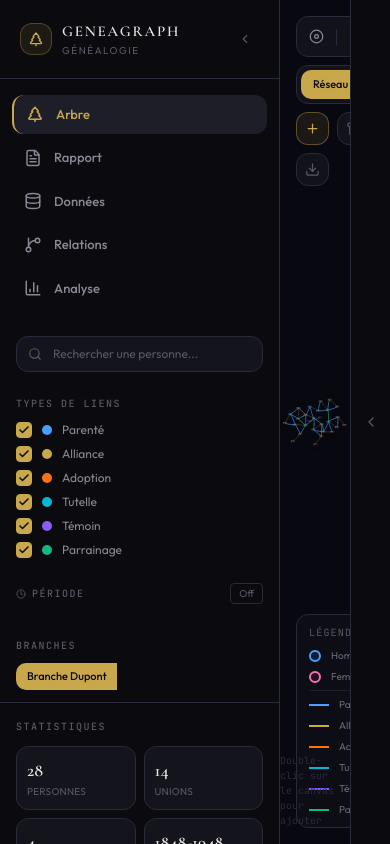
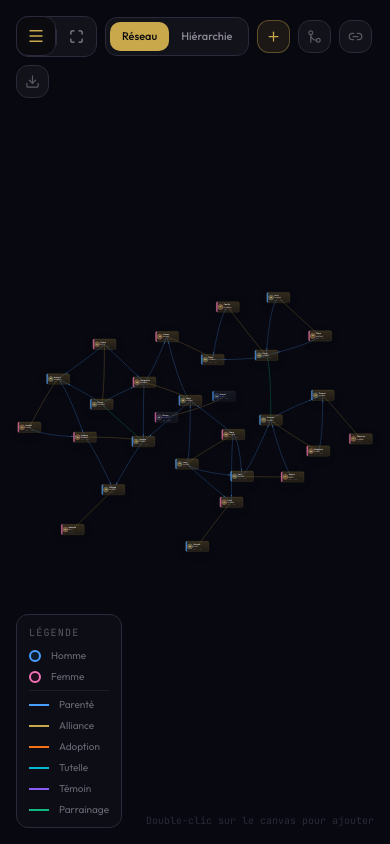
Before and after one commit to Ariinui/GeneaGraph, a React (Vite) app: page /#/ in a window 390 px wide. Built offline with nearby package versions, Linux system fonts and the light colour scheme.

Commit message:
fix: sidebar closed by default, person panel only shows on selection, mobile responsive improvements

```diff
--- a/package.json
+++ b/package.json
@@ -74,6 +74,7 @@
     "eslint-plugin-react-refresh": "^0.4.24",
     "globals": "^16.5.0",
     "kimi-plugin-inspect-react": "^1.0.3",
+    "node-appwrite": "^24.0.0",
     "postcss": "^8.5.6",
     "tailwindcss": "^3.4.19",
     "tailwindcss-animate": "^1.0.7",
--- a/src/components/PersonPanel.tsx
+++ b/src/components/PersonPanel.tsx
@@ -59,12 +59,17 @@ export default function PersonPanel() {
     }
   };
 
+  // Don't render anything if no person is selected
+  if (!person) {
+    return null;
+  }
+
   if (!panelOpen) {
     return (
       <button
         onClick={togglePanel}
-        className="w-[40px] min-w-[40px] h-screen bg-[#0a0a0f] border-l border-[#2a2a3a] flex flex-col items-center justify-center gap-1 text-[#5a5864] hover:text-[#c9a84c] hover:bg-[#0d0d15] transition-colors"
-        title="Ouvrir le panneau"
+        className="fixed right-0 top-1/2 -translate-y-1/2 w-[40px] min-w-[40px] h-[80px] bg-[#0a0a0f] border border-l-0 border-[#2a2a3a] rounded-l-lg flex items-center justify-center text-[#5a5864] hover:text-[#c9a84c] hover:bg-[#0d0d15] transition-colors z-40"
+        title="Ouvrir la fiche"
       >
         <ChevronLeft size={16} />
       </button>
@@ -72,7 +77,7 @@ export default function PersonPanel() {
   }
 
   return (
-    <aside className="w-[380px] min-w-[380px] h-screen bg-[#0a0a0f] border-l border-[#2a2a3a] flex flex-col overflow-hidden">
+    <aside className="fixed right-0 top-0 w-[380px] md:w-[380px] sm:w-[320px] h-screen bg-[#0a0a0f]/95 backdrop-blur-sm border-l border-[#2a2a3a] flex flex-col overflow-hidden z-50 shadow-2xl">
       {/* Panel header with close button */}
       <div className="flex items-center justify-between px-4 py-3 border-b border-[#2a2a3a]">
         <span className="text-[11px] text-[#5a5864] uppercase tracking-[0.15em] font-medium" style={{ fontFamily: 'JetBrains Mono, monospace' }}>
--- a/src/components/Sidebar.tsx
+++ b/src/components/Sidebar.tsx
@@ -1,6 +1,6 @@
 import { useState, useEffect } from 'react';
 import { useNavigate, useLocation } from 'react-router';
-import { TreePine, FileText, Database, GitBranch, Search, X, Trash2, ChevronLeft, ChevronRight, Clock, BarChart3 } from 'lucide-react';
+import { TreePine, FileText, Database, GitBranch, Search, X, Trash2, ChevronLeft, ChevronRight, Clock, BarChart3, Menu } from 'lucide-react';
 import { useApp } from '@/context/AppContext';
 import { AlertDialog, AlertDialogAction, AlertDialogCancel, AlertDialogContent, AlertDialogDescription, AlertDialogFooter, AlertDialogHeader, AlertDialogTitle } from '@/components/ui/alert-dialog';
 import type { RelationType, ViewMode } from '@/types/genealogy';
@@ -67,7 +67,7 @@ export default function Sidebar() {
   }).length;
 
   const [branchToDelete, setBranchToDelete] = useState<Branch | null>(null);
-  const [collapsed, setCollapsed] = useState(false);
+  const [collapsed, setCollapsed] = useState(true);
 
   const allPersons = persons;
   const searchResults = searchQuery.length > 1
@@ -86,7 +86,18 @@ export default function Sidebar() {
 
   if (collapsed) {
     return (
-      <aside className="w-[56px] min-w-[56px] h-screen bg-[#0a0a0f] border-r border-[#2a2a3a] flex flex-col items-center py-4 gap-1">
+      <>
+        {/* Mobile hamburger button */}
+        <button
+          onClick={() => setCollapsed(false)}
+          className="fixed top-4 left-4 z-50 md:hidden w-10 h-10 rounded-lg bg-[#0a0a0f]/90 backdrop-blur-sm border border-[#2a2a3a] flex items-center justify-center text-[#c9a84c] transition-all cursor-pointer"
+          title="Menu"
+        >
+          <Menu size={18} />
+        </button>
+
+        {/* Desktop collapsed sidebar */}
+        <aside className="hidden md:flex w-[56px] min-w-[56px] h-screen bg-[#0a0a0f] border-r border-[#2a2a3a] flex-col items-center py-4 gap-1">
           <div className="w-8 h-8 rounded-lg bg-[#c9a84c]/10 border border-[#c9a84c]/30 flex items-center justify-center mb-3">
             <TreePine size={15} className="text-[#c9a84c]" />
           </div>
@@ -117,11 +128,19 @@ export default function Sidebar() {
             <ChevronRight size={16} />
           </button>
         </aside>
+      </>
     );
   }
 
   return (
-    <aside className="w-[280px] min-w-[280px] h-screen bg-[#0a0a0f] border-r border-[#2a2a3a] flex flex-col overflow-hidden">
+    <>
+      {/* Mobile overlay */}
+      <div
+        className="fixed inset-0 bg-black/60 backdrop-blur-sm z-40 md:hidden"
+        onClick={() => setCollapsed(true)}
+      />
+
+      <aside className="w-[280px] min-w-[280px] h-screen bg-[#0a0a0f] border-r border-[#2a2a3a] flex flex-col overflow-hidden fixed md:relative z-50 md:z-auto">
       <div className="px-5 py-5 border-b border-[#2a2a3a]">
         <div className="flex items-center justify-between">
           <div className="flex items-center gap-2.5">
@@ -367,5 +386,6 @@ export default function Sidebar() {
         </div>
       </div>
     </aside>
+    </>
   );
 }
--- a/src/index.css
+++ b/src/index.css
@@ -163,3 +163,37 @@ div.vis-tooltip {
   from { opacity: 0; transform: translateY(12px); }
   to   { opacity: 1; transform: translateY(0); }
 }
+
+/* Mobile optimizations */
+@media (max-width: 768px) {
+  .sidebar-collapsed {
+    width: 0 !important;
+    min-width: 0 !important;
+    overflow: hidden;
+  }
+
+  .sidebar-expanded {
+    position: fixed !important;
+    z-index: 100;
+    width: 280px !important;
+    min-width: 280px !important;
+  }
+}
+
+/* PWA fullscreen */
+@media all and (display-mode: standalone) {
+  body {
+    padding-top: env(safe-area-inset-top);
+    padding-bottom: env(safe-area-inset-bottom);
+    padding-left: env(safe-area-inset-left);
+    padding-right: env(safe-area-inset-right);
+  }
+}
+
+/* Touch optimization */
+@media (pointer: coarse) {
+  button, .clickable {
+    min-height: 44px;
+    min-width: 44px;
+  }
+}
```
Also changed, not shown: 1 other file (tests, documents, lock files or other folders). Lines whose indentation alone changed are shown as unchanged.
